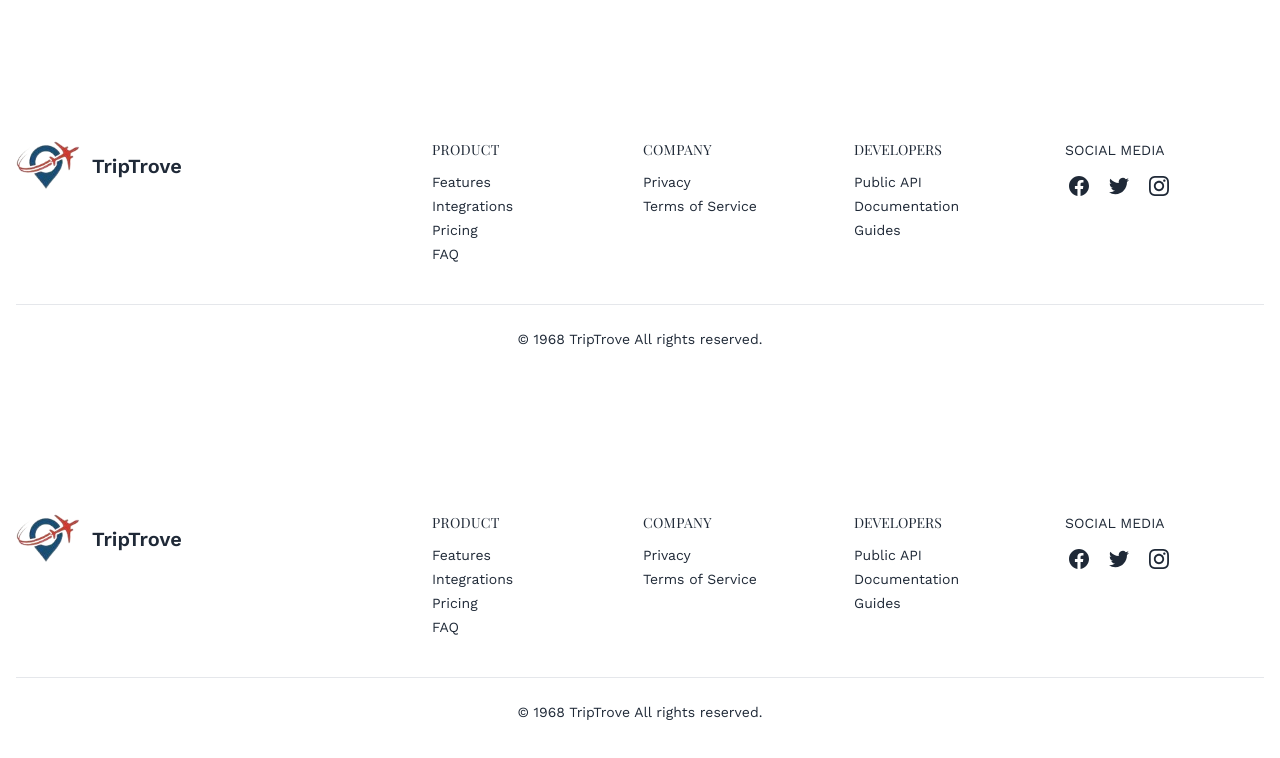
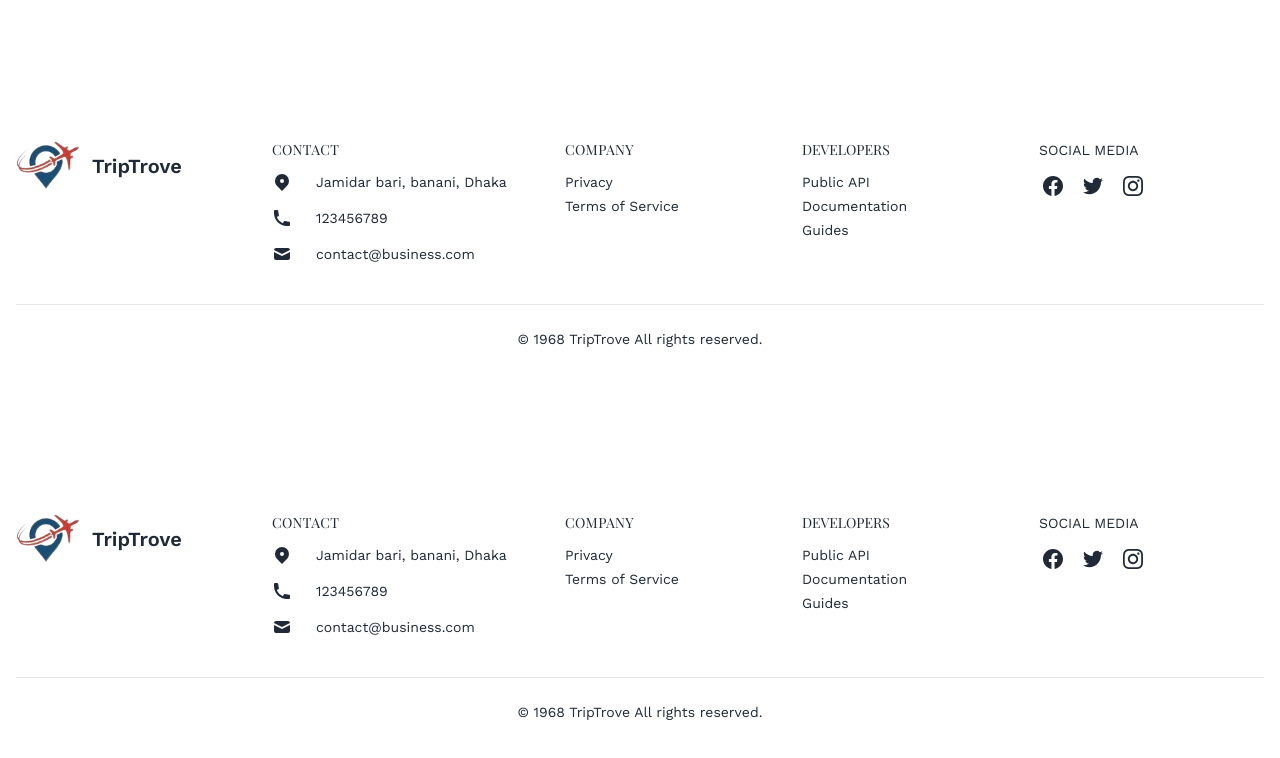
Before and after one commit to mdujjal67/triptrop-tourism-project-client, a React (Vite) app: page /footer in a window 1280 px wide. Shown: the top 758 px of the page. Built offline with nearby package versions, Linux system fonts and the light colour scheme; no server answers; a web font is replaced by a local one.

Commit message:
added view details page for tourists spots section and all tourists spot page

```diff
--- a/package.json
+++ b/package.json
@@ -10,12 +10,14 @@
     "preview": "vite preview"
   },
   "dependencies": {
+    "@emotion/react": "^11.11.4",
     "@material-tailwind/react": "^2.1.9",
     "animate.css": "^4.1.1",
     "firebase": "^10.11.1",
     "localforage": "^1.10.0",
     "match-sorter": "^6.3.4",
     "react": "^18.2.0",
+    "react-awesome-reveal": "^4.2.8",
     "react-dom": "^18.2.0",
     "react-hook-form": "^7.51.3",
     "react-hot-toast": "^2.4.1",
--- a/src/component/BannerContent.jsx
+++ b/src/component/BannerContent.jsx
@@ -10,7 +10,7 @@ const BannerContent = () => {
     <div className="animate__animated animate__fadeInUp">
       <div className="lg:w-3/5 lg:pl-10 pl-5 md:pl-5 pr-3">
 
-
+        {/* for react type writer */}
         <div className='App'>
                     <h1 className="font-bold text-3xl md:text-4xl lg:text-5xl text-white" style={{ paddingTop: '5rem', margin: 'auto 0', fontWeight: 'normal' }}>
                         {' '}
@@ -18,18 +18,16 @@ const BannerContent = () => {
                             {/* Style will be inherited from the parent element */}
                             <Typewriter
                                 words={['Explore Your Dream Destination']}
-            loop={-1}
+                                loop={Infinity} // Set loop to Infinity to make it loop indefinitely
                                 cursor
                                 cursorStyle='_'
                                 typeSpeed={40}
                                 deleteSpeed={1}
-            delaySpeed={700}
-
+                                delaySpeed={700} // Adjust the delay speed as needed
                             />
                         </span>
                     </h1>
                 </div>
-
 
         {/* <h1 className="font-bold text-3xl md:text-4xl lg:text-5xl text-white">Explore Your Dream Destination</h1> */}
         <p className="text-white py-7 text-[12px]">Embark on an Adventure to Discover the Beauty and Wonder
--- a/src/component/ContactSection.jsx
+++ b/src/component/ContactSection.jsx
@@ -52,7 +52,7 @@ const ContactSection = () => {
                                 <svg xmlns="http://www.w3.org/2000/svg" viewBox="0 0 20 20" fill="currentColor" className="w-5 h-5 mr-2 sm:mr-6">
                                     <path fillRule="evenodd" d="M5.05 4.05a7 7 0 119.9 9.9L10 18.9l-4.95-4.95a7 7 0 010-9.9zM10 11a2 2 0 100-4 2 2 0 000 4z" clipRule="evenodd"></path>
                                 </svg>
-                                <span>Fake address, 9999 City</span>
+                                <span>Jamidar bari, banani, Dhaka</span>
                             </p>
                             <p className="flex items-center">
                                 <svg xmlns="http://www.w3.org/2000/svg" viewBox="0 0 20 20" fill="currentColor" className="w-5 h-5 mr-2 sm:mr-6">
--- a/src/component/Navbar.jsx
+++ b/src/component/Navbar.jsx
@@ -20,10 +20,12 @@ const Navbar = () => {
             <div className="navbar bg-base-100 flex flex-col md:flex-row lg:flex-row">
                 <div className="navbar-start mr-44 lg:mr-auto md:mr-auto z-10">
                     <div className="dropdown">
+                        <Link>
                             <div tabIndex={0} role="button" className="btn btn-ghost lg:hidden">
                                 <svg xmlns="http://www.w3.org/2000/svg" className="h-5 w-5" fill="none" viewBox="0 0 24 24" stroke="currentColor"><path strokeLinecap="round" strokeLinejoin="round" strokeWidth="2" d="M4 6h16M4 12h8m-8 6h16" /></svg>
                                 <h2 className="work-sans font-semibold">TripTrove</h2>
                             </div>
+                        </Link>
                         <ul tabIndex={0} className="menu menu-sm dropdown-content mt-3 z-[1] p-2 shadow bg-base-100 rounded-box w-52">
                             <Link className="bg-gray-100 text-[#131313CC] hover:text-[#23BE0A] p-2 rounded-xl" to='/'>Home</Link>
 
--- a/src/pages/AllTouristsSpot.jsx
+++ b/src/pages/AllTouristsSpot.jsx
@@ -57,13 +57,13 @@ const AllTouristsSpot = () => {
                             className="w-full h-64 object-cover object-center transition-transform duration-300 transform hover:scale-105"
                         />
                         <div className="p-6 bg-white rounded-b-lg">
-                            <h2 className="text-xl font-semibold mb-2">{country.spotName}</h2>
-                            <p className="text-gray-800 dark:text-gray-400 mb-4">Average Cost: {country.averageCost}</p>
-                            <p className="text-gray-800 dark:text-gray-400 mb-4">Total Visitors: {country.totalVisitor}</p>
-                            <p className="text-gray-800 dark:text-gray-400 mb-4">Travel Time: {country.travelTime}</p>
-                            <p className="text-gray-800 dark:text-gray-400">Seasonality: {country.Seasonality}</p>
+                            <h2 className="text-2xl font-semibold mb-2">{country.spotName}</h2>
+                            <p className="text-gray-800 dark:text-gray-600 mb-4">Total Visitors: {country.totalVisitor}</p>
+                            <p className="text-gray-800 dark:text-gray-600 mb-4">Average Cost: {country.averageCost}</p>
+                            <p className="text-gray-800 dark:text-gray-600 mb-4">Travel Time: {country.travelTime}</p>
+                            <p className="text-gray-800 dark:text-gray-600">Seasonality: {country.Seasonality}</p>
 
-                            <Link to={`/allTouristsSpot/${country.spotName}`}>
+                            <Link to={`/home/${country.spotName}`}>
                                 <button type="button" className="flex items-center justify-center w-full p-3 mt-5 font-semibold tracking-wide rounded-md dark:bg-violet-600 dark:text-gray-50 hover:text-black hover:bg-gray-300">View Details</button>
                             </Link>
                         </div>
--- a/src/pages/Footer.jsx
+++ b/src/pages/Footer.jsx
@@ -3,7 +3,7 @@ const Footer = () => {
     return (
         <footer className="px-4 divide-y dark:bg-gray-100 dark:text-gray-800 mt-[100px]">
             <div className="container flex flex-col justify-between py-10 mx-auto space-y-8 lg:flex-row lg:space-y-0">
-                <div className="lg:w-1/3">
+                <div className="lg:w-1/4">
                     <a rel="noopener noreferrer" href="#" className="flex justify-center space-x-3 lg:justify-start">
                         <div className="flex items-center justify-center w-16 rounded-full ">
                             <img src={logo} alt="" />
@@ -11,32 +11,39 @@ const Footer = () => {
                         <span className="self-center text-xl font-semibold">TripTrove</span>
                     </a>
                 </div>
-                <div className="grid grid-cols-2 text-sm gap-x-3 gap-y-8 lg:w-2/3 sm:grid-cols-4">
-                    <div className="space-y-3">
-                        <h3 className="tracking-wide uppercase dark:text-gray-900">Product</h3>
-                        <ul className="space-y-1">
-                            <li>
-                                <a rel="noopener noreferrer" href="#">Features</a>
-                            </li>
-                            <li>
-                                <a rel="noopener noreferrer" href="#">Integrations</a>
-                            </li>
-                            <li>
-                                <a rel="noopener noreferrer" href="#">Pricing</a>
-                            </li>
-                            <li>
-                                <a rel="noopener noreferrer" href="#">FAQ</a>
-                            </li>
-                        </ul>
+                <div className="grid grid-cols-2 text-sm gap-x-3 gap-y-8 lg:w-3/4 sm:grid-cols-4">
+                    <div className="space-y-3 lg:-ml-14">
+                        <h3 className="tracking-wide uppercase dark:text-gray-900">Contact</h3>
+                        <div className="space-y-4">
+                            <p className="flex items-center">
+                                <svg xmlns="http://www.w3.org/2000/svg" viewBox="0 0 20 20" fill="currentColor" className="w-5 h-5 mr-2 sm:mr-6">
+                                    <path fillRule="evenodd" d="M5.05 4.05a7 7 0 119.9 9.9L10 18.9l-4.95-4.95a7 7 0 010-9.9zM10 11a2 2 0 100-4 2 2 0 000 4z" clipRule="evenodd"></path>
+                                </svg>
+                                <span>Jamidar bari, banani, Dhaka</span>
+                            </p>
+                            <p className="flex items-center">
+                                <svg xmlns="http://www.w3.org/2000/svg" viewBox="0 0 20 20" fill="currentColor" className="w-5 h-5 mr-2 sm:mr-6">
+                                    <path d="M2 3a1 1 0 011-1h2.153a1 1 0 01.986.836l.74 4.435a1 1 0 01-.54 1.06l-1.548.773a11.037 11.037 0 006.105 6.105l.774-1.548a1 1 0 011.059-.54l4.435.74a1 1 0 01.836.986V17a1 1 0 01-1 1h-2C7.82 18 2 12.18 2 5V3z"></path>
+                                </svg>
+                                <span>123456789</span>
+                            </p>
+                            <p className="flex items-center">
+                                <svg xmlns="http://www.w3.org/2000/svg" viewBox="0 0 20 20" fill="currentColor" className="w-5 h-5 mr-2 sm:mr-6">
+                                    <path d="M2.003 5.884L10 9.882l7.997-3.998A2 2 0 0016 4H4a2 2 0 00-1.997 1.884z"></path>
+                                    <path d="M18 8.118l-8 4-8-4V14a2 2 0 002 2h12a2 2 0 002-2V8.118z"></path>
+                                </svg>
+                                <span>contact@business.com</span>
+                            </p>
+                        </div>
                     </div>
                     <div className="space-y-3">
                         <h3 className="tracking-wide uppercase dark:text-gray-900">Company</h3>
                         <ul className="space-y-1">
                             <li>
-                                <a rel="noopener noreferrer" href="#">Privacy</a>
+                                <a className="hover:text-violet-600" rel="noopener noreferrer" href="#">Privacy</a>
                             </li>
                             <li>
-                                <a rel="noopener noreferrer" href="#">Terms of Service</a>
+                                <a className="hover:text-violet-600" rel="noopener noreferrer" href="#">Terms of Service</a>
                             </li>
                         </ul>
                     </div>
@@ -44,13 +51,13 @@ const Footer = () => {
                         <h3 className="uppercase dark:text-gray-900">Developers</h3>
                         <ul className="space-y-1">
                             <li>
-                                <a rel="noopener noreferrer" href="#">Public API</a>
+                                <a className="hover:text-violet-600" rel="noopener noreferrer" href="#">Public API</a>
                             </li>
                             <li>
-                                <a rel="noopener noreferrer" href="#">Documentation</a>
+                                <a className="hover:text-violet-600" rel="noopener noreferrer" href="#">Documentation</a>
                             </li>
                             <li>
-                                <a rel="noopener noreferrer" href="#">Guides</a>
+                                <a className="hover:text-violet-600" rel="noopener noreferrer" href="#">Guides</a>
                             </li>
                         </ul>
                     </div>
```
Also changed, not shown: src/pages/ViewDetails.jsx (+44 -9 lines), 1 other file (tests, documents, lock files or other folders). Lines whose indentation alone changed are shown as unchanged.
